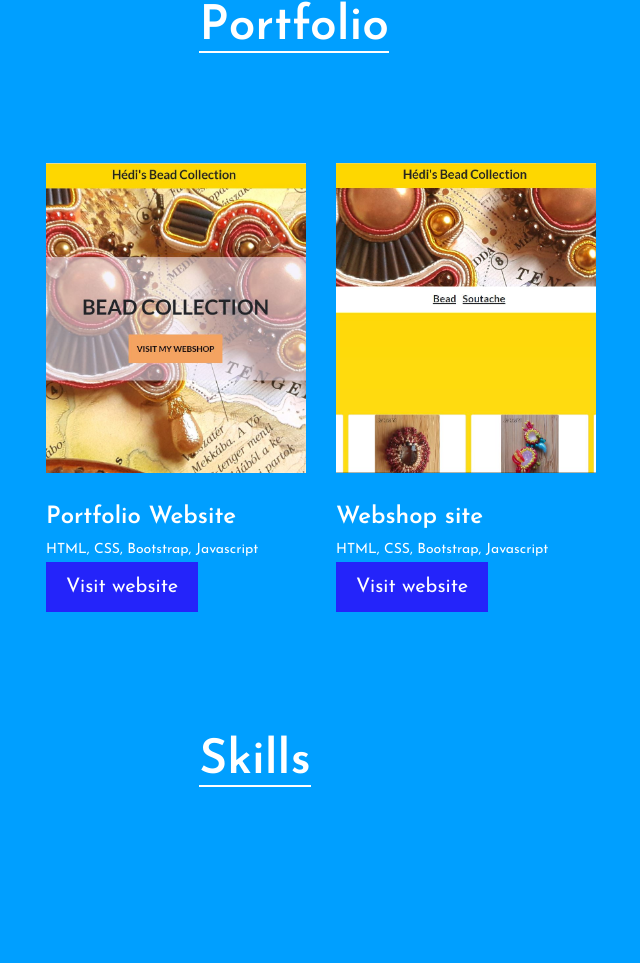
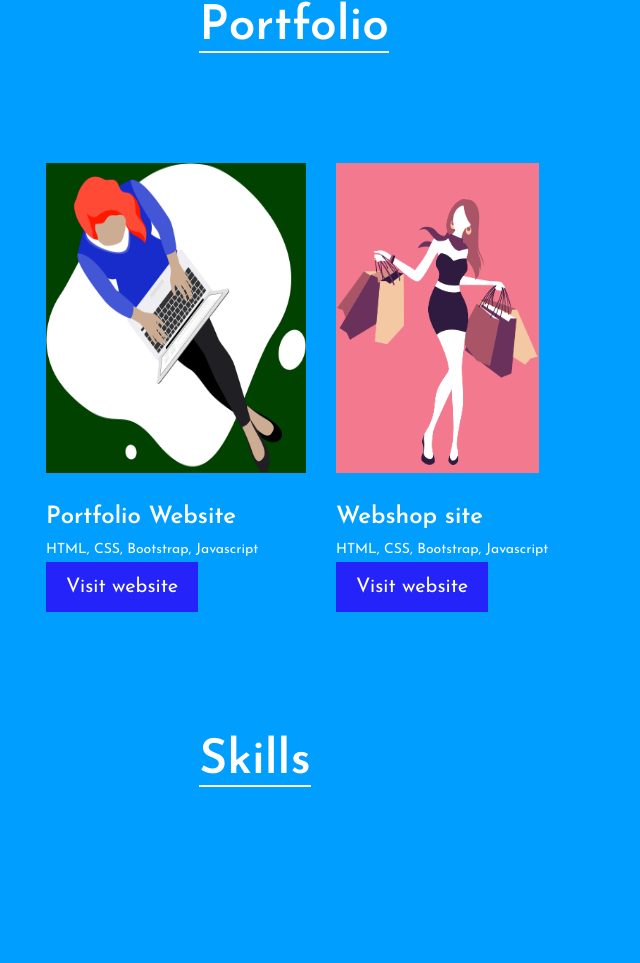
Before and after one commit to BHedi89/myportfolio, a plain HTML site: page index.html in a window 1280 px wide. Shown: the part 5579-6542 px from the top of the page, without its empty margins (29-669 px from the left). Drawn offline with Linux system fonts and the light colour scheme.

Commit message:
new portfolio pics

```diff
--- a/css/style.css
+++ b/css/style.css
@@ -369,11 +369,18 @@ ol {
 	margin-bottom: 30px;
 	display: block;
 	height: 480px;
-	background: #333;
 	background-position: center center;
 	background-size: cover;
 	overflow: hidden;
 	position: relative;
+}
+
+.pic1 {
+	background: rgb(1, 66, 1);
+}
+
+.pic2 {
+	background: rgb(243, 122, 142);
 }
 
 .portfolio-item .port-pic:after {
--- a/index.html
+++ b/index.html
@@ -208,8 +208,7 @@
                     <div class="row">
                         <div class="col-xl-3 col-lg-6 col-md-6">
                             <div class="portfolio-item">
-                                <a href="img/portfolio/webpage.JPG" class="set-bg port-pic"
-                                    data-setbg="img/portfolio/webpage.JPG"></a>
+                                <img src="img/portfolio/1.png" alt="" class="set-bg port-pic pic1">
                                 <h2>Portfolio Website</h2>
                                 <p>HTML, CSS, Bootstrap, Javascript</p>
                                 <a href="https://hedisbeadcollection.netlify.app/" class="website-link">Visit
@@ -218,8 +217,7 @@
                         </div>
                         <div class="col-xl-3 col-lg-6 col-md-6">
                             <div class="portfolio-item">
-                                <a href="img/portfolio/webpage2.JPG" class="set-bg port-pic"
-                                    data-setbg="img/portfolio/webpage2.JPG"></a>
+                                <img src="img/portfolio/2.png" alt="" class="set-bg port-pic pic2">
                                 <h2>Webshop site</h2>
                                 <p>HTML, CSS, Bootstrap, Javascript</p>
                                 <a href="https://hedisbeadcollectionwebshop.netlify.app/" class="website-link">Visit
```
Also changed, not shown: img/portfolio/1.png (added), img/portfolio/2.png (added), img/portfolio/webpage.JPG (deleted), img/portfolio/webpage2.JPG (deleted).
